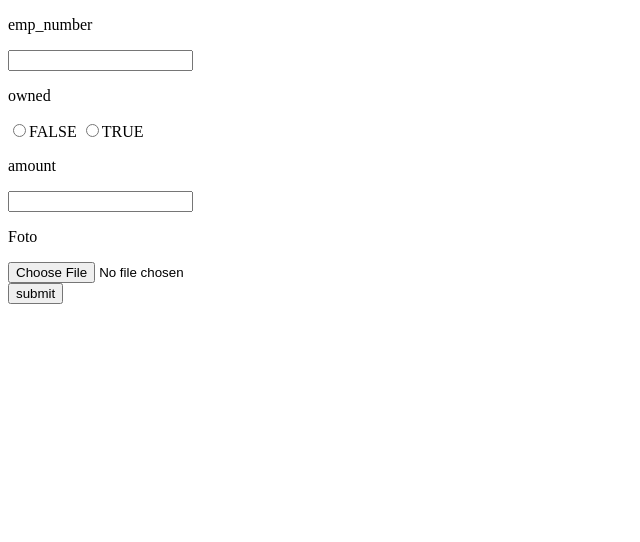
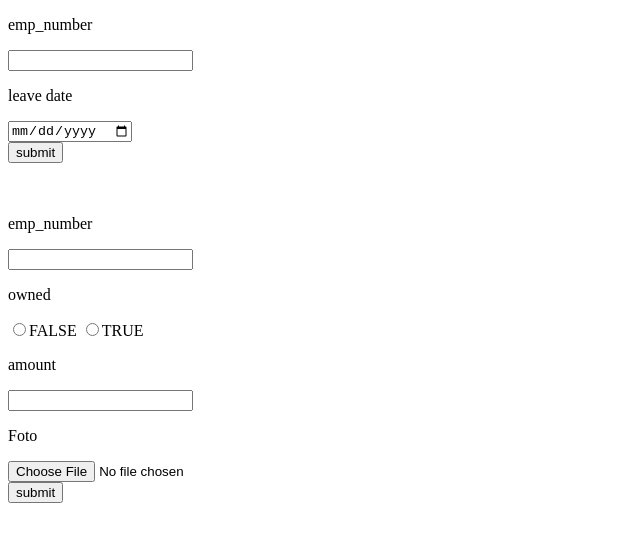
Before and after one commit to HiddenSeat/ecp, a CodeIgniter app: page /database/index.php/formecp/index in a window 1280 px wide. Shown: the top 542 px of the page, without its empty margins (0-640 px from the left). Run offline with CodeIgniter, Linux system fonts and the light colour scheme.

Commit message:
Employee Resign with data

```diff
--- a/application/controllers/Formecp.php
+++ b/application/controllers/Formecp.php
@@ -24,7 +24,9 @@ class Formecp extends CI_Controller {
 			'emp_number' => $_POST['emp_number'],
 			'leave_date' => $_POST['leave_date']
 		];
-		$this->formecpmodel->employeeResign($data);
+		$result = $this->formecpmodel->employeeResign($data);
+		header('Content-Type: application/json');
+		echo json_encode($result);
 	}
 
 	public function owningCompany(){
--- a/application/models/formecpmodel.php
+++ b/application/models/formecpmodel.php
@@ -11,6 +11,23 @@ class FormEcpModel extends CI_Model {
 
 	public function employeeResign($data){
 		$update = $this->db->update('employee', ['leave_date' => $data['leave_date']], ['emp_number' => $data['emp_number']]);
+
+		$relations = [
+			'employee',
+			'accesscard',
+			'companyinspected',
+			'emailclose',
+			'itequipment',
+			'owningcompany',
+			'personalprotective',
+			'phoneaccount',
+			'storeequipment'
+		];
+		$result = [];
+		foreach($relations as $relation){
+			$result[$relation] = $this->db->get_where($relation, ['emp_number' => $data['emp_number']])->result();
+		}
+		return $result;
 	}
 
 	public function insertTo($table, $data){
--- a/application/views/welcome_message.php
+++ b/application/views/welcome_message.php
@@ -10,6 +10,15 @@ defined('BASEPATH') OR exit('No direct script access allowed');
 	<title>Form input</title>
 </head>
 <body>
+	<form action="/ecp/employee/resign" method="post">
+		<p>emp_number</p>
+		<input type="text" name="emp_number"/>
+		<p>leave date</p>
+		<input type="date" name="leave_date"/>
+		<br><input type="submit" value="submit"/>
+	</form>
+	<br><br>
+
 	<form action="/ecp/owning-company" method="post" enctype="multipart/form-data">
 		<p>emp_number</p>
 		<input type="text" name="emp_number"/>
```
